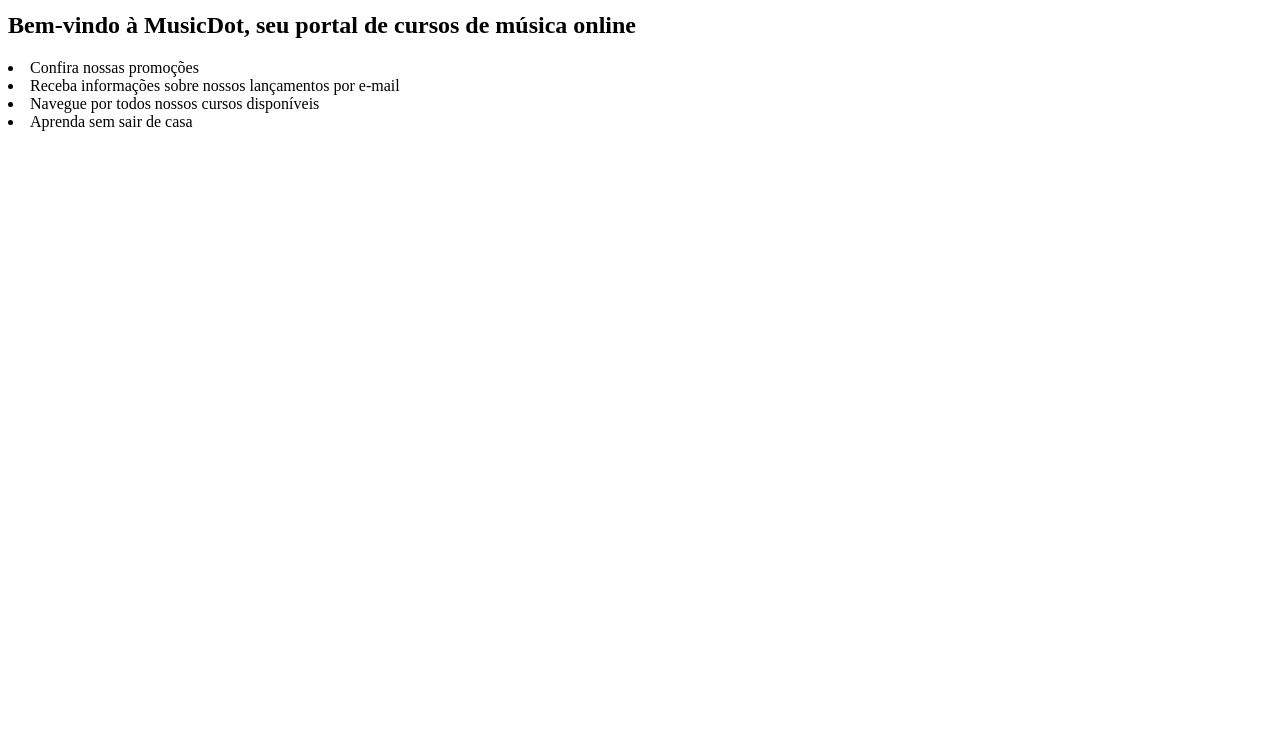
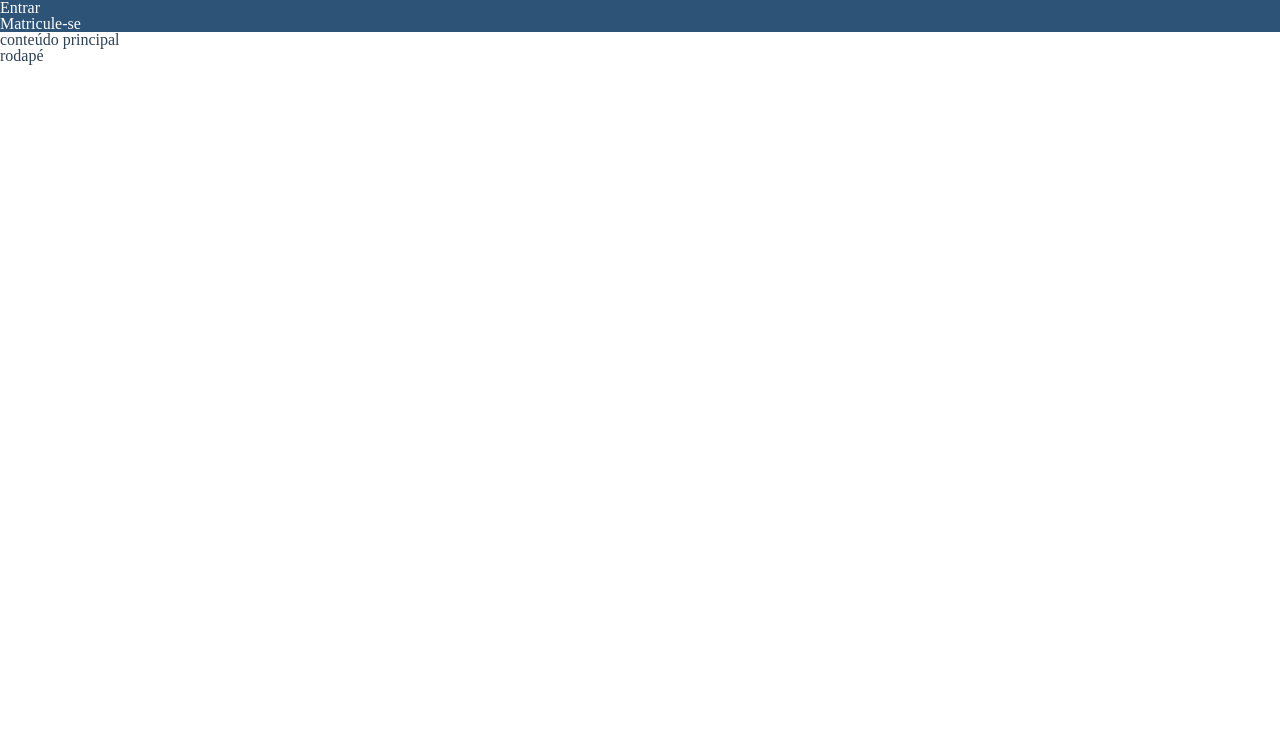
Before and after one commit to ifto-luan/PBWeb-MusicDot, a plain HTML site: page index.html in a window 1280 px wide. Shown: the part 68-800 px from the top of the page. Drawn offline with Linux system fonts and the light colour scheme; a web font is replaced by a local one.

Commit message:
Tópico CSS, Atividade 7

```diff
--- /dev/null
+++ b/css/cabecalho.css
@@ -0,0 +1,4 @@
+header {
+    background-color: #2D5377;
+    color: white;
+}
--- a/css/reset.css
+++ b/css/reset.css
@@ -2,6 +2,231 @@
    v2.0 | 20110126
    License: none (public domain)
 */
+/* cyrillic-ext */
+@font-face {
+	font-family: 'Montserrat';
+	font-style: normal;
+	font-weight: 300;
+	font-display: block;
+	src: url(https://fonts.gstatic.com/s/montserrat/v26/JTUSjIg1_i6t8kCHKm459WRhyzbi.woff2) format('woff2');
+	unicode-range: U+0460-052F, U+1C80-1C88, U+20B4, U+2DE0-2DFF, U+A640-A69F, U+FE2E-FE2F;
+  }
+  /* cyrillic */
+  @font-face {
+	font-family: 'Montserrat';
+	font-style: normal;
+	font-weight: 300;
+	font-display: block;
+	src: url(https://fonts.gstatic.com/s/montserrat/v26/JTUSjIg1_i6t8kCHKm459W1hyzbi.woff2) format('woff2');
+	unicode-range: U+0301, U+0400-045F, U+0490-0491, U+04B0-04B1, U+2116;
+  }
+  /* vietnamese */
+  @font-face {
+	font-family: 'Montserrat';
+	font-style: normal;
+	font-weight: 300;
+	font-display: block;
+	src: url(https://fonts.gstatic.com/s/montserrat/v26/JTUSjIg1_i6t8kCHKm459WZhyzbi.woff2) format('woff2');
+	unicode-range: U+0102-0103, U+0110-0111, U+0128-0129, U+0168-0169, U+01A0-01A1, U+01AF-01B0, U+0300-0301, U+0303-0304, U+0308-0309, U+0323, U+0329, U+1EA0-1EF9, U+20AB;
+  }
+  /* latin-ext */
+  @font-face {
+	font-family: 'Montserrat';
+	font-style: normal;
+	font-weight: 300;
+	font-display: block;
+	src: url(https://fonts.gstatic.com/s/montserrat/v26/JTUSjIg1_i6t8kCHKm459Wdhyzbi.woff2) format('woff2');
+	unicode-range: U+0100-02AF, U+0304, U+0308, U+0329, U+1E00-1E9F, U+1EF2-1EFF, U+2020, U+20A0-20AB, U+20AD-20CF, U+2113, U+2C60-2C7F, U+A720-A7FF;
+  }
+  /* latin */
+  @font-face {
+	font-family: 'Montserrat';
+	font-style: normal;
+	font-weight: 300;
+	font-display: block;
+	src: url(https://fonts.gstatic.com/s/montserrat/v26/JTUSjIg1_i6t8kCHKm459Wlhyw.woff2) format('woff2');
+	unicode-range: U+0000-00FF, U+0131, U+0152-0153, U+02BB-02BC, U+02C6, U+02DA, U+02DC, U+0304, U+0308, U+0329, U+2000-206F, U+2074, U+20AC, U+2122, U+2191, U+2193, U+2212, U+2215, U+FEFF, U+FFFD;
+  }
+  /* cyrillic-ext */
+  @font-face {
+	font-family: 'Montserrat';
+	font-style: normal;
+	font-weight: 400;
+	font-display: block;
+	src: url(https://fonts.gstatic.com/s/montserrat/v26/JTUSjIg1_i6t8kCHKm459WRhyzbi.woff2) format('woff2');
+	unicode-range: U+0460-052F, U+1C80-1C88, U+20B4, U+2DE0-2DFF, U+A640-A69F, U+FE2E-FE2F;
+  }
+  /* cyrillic */
+  @font-face {
+	font-family: 'Montserrat';
+	font-style: normal;
+	font-weight: 400;
+	font-display: block;
+	src: url(https://fonts.gstatic.com/s/montserrat/v26/JTUSjIg1_i6t8kCHKm459W1hyzbi.woff2) format('woff2');
+	unicode-range: U+0301, U+0400-045F, U+0490-0491, U+04B0-04B1, U+2116;
+  }
+  /* vietnamese */
+  @font-face {
+	font-family: 'Montserrat';
+	font-style: normal;
+	font-weight: 400;
+	font-display: block;
+	src: url(https://fonts.gstatic.com/s/montserrat/v26/JTUSjIg1_i6t8kCHKm459WZhyzbi.woff2) format('woff2');
+	unicode-range: U+0102-0103, U+0110-0111, U+0128-0129, U+0168-0169, U+01A0-01A1, U+01AF-01B0, U+0300-0301, U+0303-0304, U+0308-0309, U+0323, U+0329, U+1EA0-1EF9, U+20AB;
+  }
+  /* latin-ext */
+  @font-face {
+	font-family: 'Montserrat';
+	font-style: normal;
+	font-weight: 400;
+	font-display: block;
+	src: url(https://fonts.gstatic.com/s/montserrat/v26/JTUSjIg1_i6t8kCHKm459Wdhyzbi.woff2) format('woff2');
+	unicode-range: U+0100-02AF, U+0304, U+0308, U+0329, U+1E00-1E9F, U+1EF2-1EFF, U+2020, U+20A0-20AB, U+20AD-20CF, U+2113, U+2C60-2C7F, U+A720-A7FF;
+  }
+  /* latin */
+  @font-face {
+	font-family: 'Montserrat';
+	font-style: normal;
+	font-weight: 400;
+	font-display: block;
+	src: url(https://fonts.gstatic.com/s/montserrat/v26/JTUSjIg1_i6t8kCHKm459Wlhyw.woff2) format('woff2');
+	unicode-range: U+0000-00FF, U+0131, U+0152-0153, U+02BB-02BC, U+02C6, U+02DA, U+02DC, U+0304, U+0308, U+0329, U+2000-206F, U+2074, U+20AC, U+2122, U+2191, U+2193, U+2212, U+2215, U+FEFF, U+FFFD;
+  }
+  /* cyrillic-ext */
+  @font-face {
+	font-family: 'Montserrat';
+	font-style: normal;
+	font-weight: 500;
+	font-display: block;
+	src: url(https://fonts.gstatic.com/s/montserrat/v26/JTUSjIg1_i6t8kCHKm459WRhyzbi.woff2) format('woff2');
+	unicode-range: U+0460-052F, U+1C80-1C88, U+20B4, U+2DE0-2DFF, U+A640-A69F, U+FE2E-FE2F;
+  }
+  /* cyrillic */
+  @font-face {
+	font-family: 'Montserrat';
+	font-style: normal;
+	font-weight: 500;
+	font-display: block;
+	src: url(https://fonts.gstatic.com/s/montserrat/v26/JTUSjIg1_i6t8kCHKm459W1hyzbi.woff2) format('woff2');
+	unicode-range: U+0301, U+0400-045F, U+0490-0491, U+04B0-04B1, U+2116;
+  }
+  /* vietnamese */
+  @font-face {
+	font-family: 'Montserrat';
+	font-style: normal;
+	font-weight: 500;
+	font-display: block;
+	src: url(https://fonts.gstatic.com/s/montserrat/v26/JTUSjIg1_i6t8kCHKm459WZhyzbi.woff2) format('woff2');
+	unicode-range: U+0102-0103, U+0110-0111, U+0128-0129, U+0168-0169, U+01A0-01A1, U+01AF-01B0, U+0300-0301, U+0303-0304, U+0308-0309, U+0323, U+0329, U+1EA0-1EF9, U+20AB;
+  }
+  /* latin-ext */
+  @font-face {
+	font-family: 'Montserrat';
+	font-style: normal;
+	font-weight: 500;
+	font-display: block;
+	src: url(https://fonts.gstatic.com/s/montserrat/v26/JTUSjIg1_i6t8kCHKm459Wdhyzbi.woff2) format('woff2');
+	unicode-range: U+0100-02AF, U+0304, U+0308, U+0329, U+1E00-1E9F, U+1EF2-1EFF, U+2020, U+20A0-20AB, U+20AD-20CF, U+2113, U+2C60-2C7F, U+A720-A7FF;
+  }
+  /* latin */
+  @font-face {
+	font-family: 'Montserrat';
+	font-style: normal;
+	font-weight: 500;
+	font-display: block;
+	src: url(https://fonts.gstatic.com/s/montserrat/v26/JTUSjIg1_i6t8kCHKm459Wlhyw.woff2) format('woff2');
+	unicode-range: U+0000-00FF, U+0131, U+0152-0153, U+02BB-02BC, U+02C6, U+02DA, U+02DC, U+0304, U+0308, U+0329, U+2000-206F, U+2074, U+20AC, U+2122, U+2191, U+2193, U+2212, U+2215, U+FEFF, U+FFFD;
+  }
+  /* cyrillic-ext */
+  @font-face {
+	font-family: 'Montserrat';
+	font-style: normal;
+	font-weight: 600;
+	font-display: block;
+	src: url(https://fonts.gstatic.com/s/montserrat/v26/JTUSjIg1_i6t8kCHKm459WRhyzbi.woff2) format('woff2');
+	unicode-range: U+0460-052F, U+1C80-1C88, U+20B4, U+2DE0-2DFF, U+A640-A69F, U+FE2E-FE2F;
+  }
+  /* cyrillic */
+  @font-face {
+	font-family: 'Montserrat';
+	font-style: normal;
+	font-weight: 600;
+	font-display: block;
+	src: url(https://fonts.gstatic.com/s/montserrat/v26/JTUSjIg1_i6t8kCHKm459W1hyzbi.woff2) format('woff2');
+	unicode-range: U+0301, U+0400-045F, U+0490-0491, U+04B0-04B1, U+2116;
+  }
+  /* vietnamese */
+  @font-face {
+	font-family: 'Montserrat';
+	font-style: normal;
+	font-weight: 600;
+	font-display: block;
+	src: url(https://fonts.gstatic.com/s/montserrat/v26/JTUSjIg1_i6t8kCHKm459WZhyzbi.woff2) format('woff2');
+	unicode-range: U+0102-0103, U+0110-0111, U+0128-0129, U+0168-0169, U+01A0-01A1, U+01AF-01B0, U+0300-0301, U+0303-0304, U+0308-0309, U+0323, U+0329, U+1EA0-1EF9, U+20AB;
+  }
+  /* latin-ext */
+  @font-face {
+	font-family: 'Montserrat';
+	font-style: normal;
+	font-weight: 600;
+	font-display: block;
+	src: url(https://fonts.gstatic.com/s/montserrat/v26/JTUSjIg1_i6t8kCHKm459Wdhyzbi.woff2) format('woff2');
+	unicode-range: U+0100-02AF, U+0304, U+0308, U+0329, U+1E00-1E9F, U+1EF2-1EFF, U+2020, U+20A0-20AB, U+20AD-20CF, U+2113, U+2C60-2C7F, U+A720-A7FF;
+  }
+  /* latin */
+  @font-face {
+	font-family: 'Montserrat';
+	font-style: normal;
+	font-weight: 600;
+	font-display: block;
+	src: url(https://fonts.gstatic.com/s/montserrat/v26/JTUSjIg1_i6t8kCHKm459Wlhyw.woff2) format('woff2');
+	unicode-range: U+0000-00FF, U+0131, U+0152-0153, U+02BB-02BC, U+02C6, U+02DA, U+02DC, U+0304, U+0308, U+0329, U+2000-206F, U+2074, U+20AC, U+2122, U+2191, U+2193, U+2212, U+2215, U+FEFF, U+FFFD;
+  }
+  /* cyrillic-ext */
+  @font-face {
+	font-family: 'Montserrat';
+	font-style: normal;
+	font-weight: 700;
+	font-display: block;
+	src: url(https://fonts.gstatic.com/s/montserrat/v26/JTUSjIg1_i6t8kCHKm459WRhyzbi.woff2) format('woff2');
+	unicode-range: U+0460-052F, U+1C80-1C88, U+20B4, U+2DE0-2DFF, U+A640-A69F, U+FE2E-FE2F;
+  }
+  /* cyrillic */
+  @font-face {
+	font-family: 'Montserrat';
+	font-style: normal;
+	font-weight: 700;
+	font-display: block;
+	src: url(https://fonts.gstatic.com/s/montserrat/v26/JTUSjIg1_i6t8kCHKm459W1hyzbi.woff2) format('woff2');
+	unicode-range: U+0301, U+0400-045F, U+0490-0491, U+04B0-04B1, U+2116;
+  }
+  /* vietnamese */
+  @font-face {
+	font-family: 'Montserrat';
+	font-style: normal;
+	font-weight: 700;
+	font-display: block;
+	src: url(https://fonts.gstatic.com/s/montserrat/v26/JTUSjIg1_i6t8kCHKm459WZhyzbi.woff2) format('woff2');
+	unicode-range: U+0102-0103, U+0110-0111, U+0128-0129, U+0168-0169, U+01A0-01A1, U+01AF-01B0, U+0300-0301, U+0303-0304, U+0308-0309, U+0323, U+0329, U+1EA0-1EF9, U+20AB;
+  }
+  /* latin-ext */
+  @font-face {
+	font-family: 'Montserrat';
+	font-style: normal;
+	font-weight: 700;
+	font-display: block;
+	src: url(https://fonts.gstatic.com/s/montserrat/v26/JTUSjIg1_i6t8kCHKm459Wdhyzbi.woff2) format('woff2');
+	unicode-range: U+0100-02AF, U+0304, U+0308, U+0329, U+1E00-1E9F, U+1EF2-1EFF, U+2020, U+20A0-20AB, U+20AD-20CF, U+2113, U+2C60-2C7F, U+A720-A7FF;
+  }
+  /* latin */
+  @font-face {
+	font-family: 'Montserrat';
+	font-style: normal;
+	font-weight: 700;
+	font-display: block;
+	src: url(https://fonts.gstatic.com/s/montserrat/v26/JTUSjIg1_i6t8kCHKm459Wlhyw.woff2) format('woff2');
+	unicode-range: U+0000-00FF, U+0131, U+0152-0153, U+02BB-02BC, U+02C6, U+02DA, U+02DC, U+0304, U+0308, U+0329, U+2000-206F, U+2074, U+20AC, U+2122, U+2191, U+2193, U+2212, U+2215, U+FEFF, U+FFFD;
+  }
 
 html, body, div, span, applet, object, iframe,
 h1, h2, h3, h4, h5, h6, p, blockquote, pre,
@@ -30,6 +255,8 @@ footer, header, hgroup, menu, nav, section {
 }
 body {
 	line-height: 1;
+	font-family: 'Montserrat';
+	color: #2e4255;
 }
 ol, ul {
 	list-style: none;
@@ -46,3 +273,8 @@ table {
 	border-collapse: collapse;
 	border-spacing: 0;
 }
+
+a {
+	color: inherit;
+	text-decoration: inherit;
+}
--- a/index.html
+++ b/index.html
@@ -1,21 +1,35 @@
 <!DOCTYPE html>
-<html lang="pt-br">
+<html lang="pt-BR">
   <head>
     <meta charset="UTF-8" />
     <meta name="viewport" content="width=device-width, initial-scale=1.0" />
     <title>MusicDot</title>
+    <link
+      rel="shortcut icon"
+      href="./resources/img/favicon.ico"
+      type="image/x-icon"
+    />
+    <link rel="stylesheet" href="./css/cabecalho.css">
+    <link rel="stylesheet" href="./css/reset.css">
   </head>
   <body>
-
-    <!--Testando commit por upload de arquivos-->
-
-    <h1>MusicDot</h1>
-    <h2>Bem-vindo à MusicDot, seu portal de cursos de música online</h2>
-    <ul->
-        <li>Confira nossas promoções</li>
-        <li>Receba informações sobre nossos lançamentos por e-mail</li>
-        <li>Navegue por todos nossos cursos disponíveis</li>
-        <li>Aprenda sem sair de casa</li>
-    </ul->
+    <header>
+      <figure>
+        <img src=".\resources\img\musicdot-logo-light.svg" alt="MusicDot logo" />
+      </figure>
+      <div class="top-bar">
+        <ul>
+          <li><a href="./pages/sobre.html#mensagem">Contato</a></li>
+          <li><a href="">Entrar</a></li>
+          <li><a href="">Matricule-se</a></li>
+        </ul>
+      </div>
+    </header>
+    <main>
+      conteúdo principal
+    </main>
+    <footer>
+      rodapé
+    </footer>
   </body>
 </html>
```
Also changed, not shown: pages/sobre.html (+1 -1 lines).
